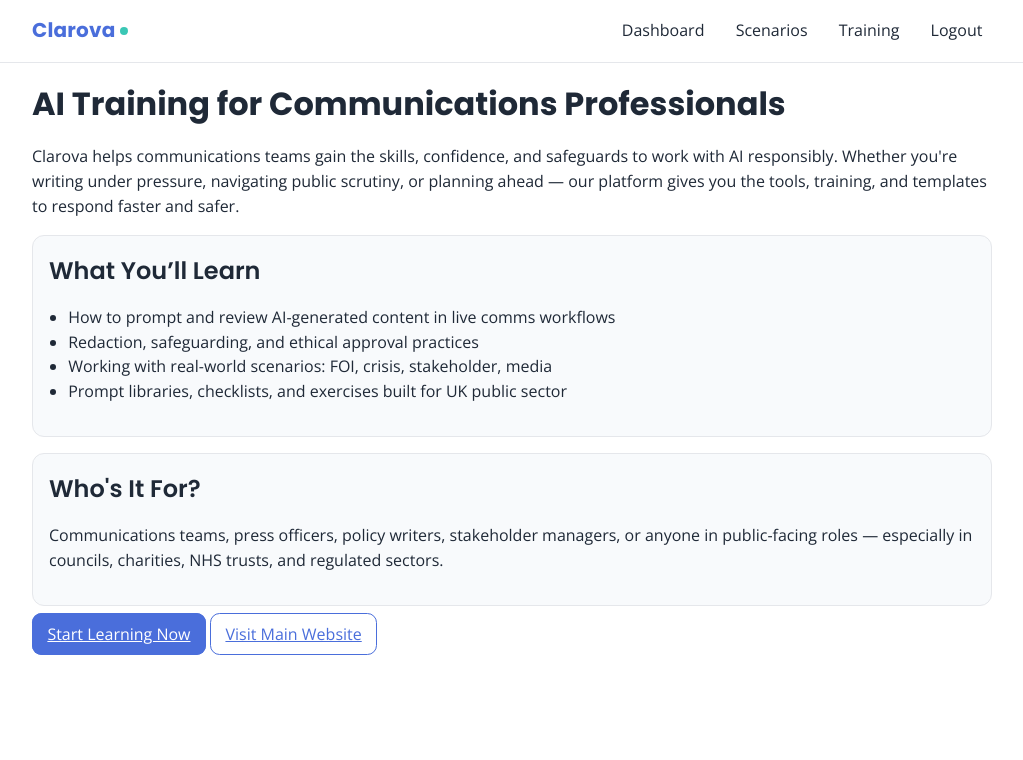
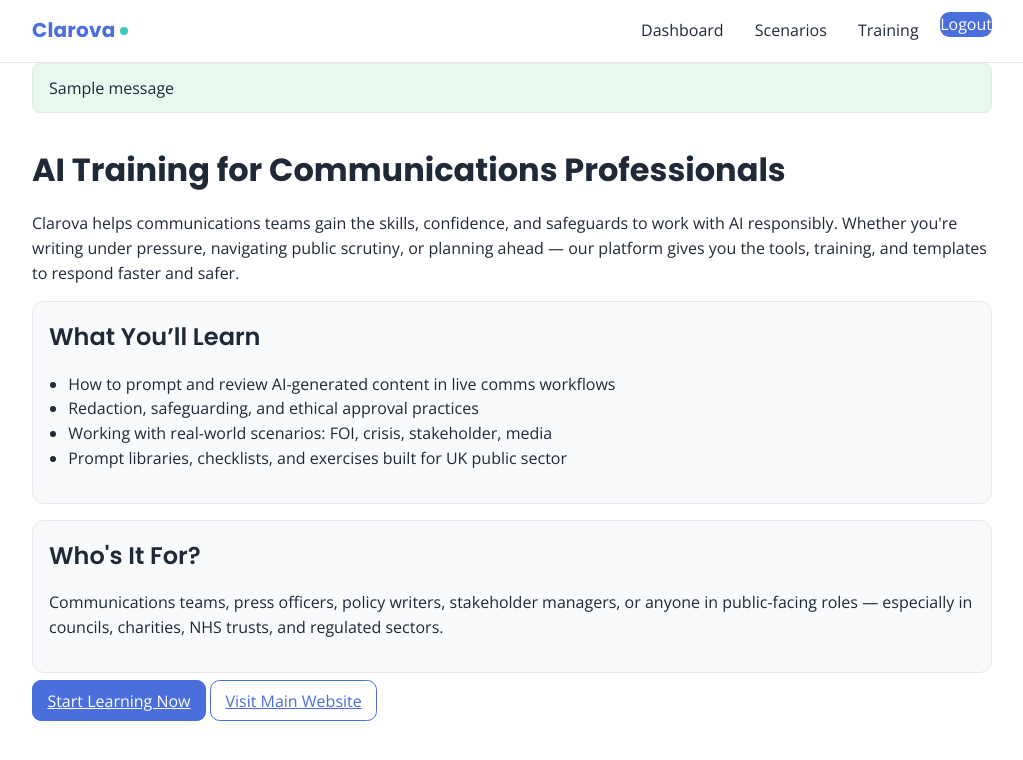
Before and after one commit to HelenLloydJeng/clarova-mvp, a Django app: page / in a window 1280 px wide. Shown: the top 760 px of the page, without its empty margins (128-1151 px from the left). Run offline with Django 3.2, Linux system fonts and the light colour scheme; a user stored in the database is signed in; tables that the repository leaves empty hold one stand-in row (values such as "Sample post"); one stand-in notice (Sample message) is shown.

Commit message:
Fix logout flow with POST form and nav visibility; add linklike styling

```diff
--- a/static/app.css
+++ b/static/app.css
@@ -95,6 +95,18 @@
 a{color:var(--clarova-blue)}
 a:hover{opacity:.9}
 
+/* Makes the logout button look like a nav link */
+.linklike {
+  background: none;
+  border: 0;
+  padding: 0;
+  font: inherit;
+  cursor: pointer;
+  color: inherit;
+  text-decoration: none;
+}
+
+
 /* Buttons */
 button, .btn{
   font-family:inherit;
@@ -113,6 +125,16 @@
 }
 button:hover, .btn:hover{filter:brightness(0.98)}
 .btn-primary:hover{filter:brightness(0.95)}
+/* Secondary button for less-prominent CTAs */
+.btn-secondary{
+  background: color-mix(in oklab, var(--clarova-blue) 10%, white);
+  color: #0f2a5f;
+  border-color: color-mix(in oklab, var(--clarova-blue) 25%, white);
+}
+.btn-secondary:hover{ filter: brightness(0.97); }
+/* Variant: Secondary button for less-prominent CTAs */
+
+
 
 /* Cards / panels */
 .card{
@@ -163,6 +185,50 @@
 main{display:block}
 main > *{max-width:1000px; margin:0 auto; padding:1rem 1.25rem}
 
+/* Component: Hero (Home & Dashboard)
+   Purpose: concise intro + two primary CTAs; matches main content width. */
+
+.hero{
+  padding: 3rem 1.25rem;
+  text-align: center;
+  background: var(--bg-soft);
+  border: 1px solid var(--border);
+  border-radius: 1rem;
+  margin: 1rem auto 2rem;
+  max-width: 1000px; /* matches layout width */
+}
+.hero h1{
+  margin: 0 0 .5rem;
+  font-size: clamp(1.6rem, 2.5vw, 2.2rem);
+}
+.hero p{
+  margin: 0 auto 1rem;
+  max-width: 60ch;
+  color: var(--ink-soft);
+}
+.hero-compact{ padding: 2rem 1rem; }
+
+/* Layout helper: CTA group (inline-flex, wraps on mobile) */
+
+.cta-group{
+  display: inline-flex;
+  gap: .75rem;
+  flex-wrap: wrap;
+  justify-content: center;
+}
+
+/* Component: Feedback messages (used by Django messages) */
+
+.messages{ max-width:1000px; margin: 0 auto 1rem; padding: 0 1.25rem; }
+.msg{
+  padding:.75rem 1rem; border-radius:.5rem; margin-bottom:.5rem;
+  border:1px solid var(--border);
+}
+.msg-success{ background:#eaf9ef; }
+.msg-error{ background:#fdecec; }
+.msg-warning{ background:#fff7e5; }
+
+
 /* Utilities */
 .mt-1{margin-top:.25rem} .mt-2{margin-top:.5rem} .mt-3{margin-top:1rem}
 .mb-1{margin-bottom:.25rem} .mb-2{margin-bottom:.5rem} .mb-3{margin-bottom:1rem}
@@ -170,3 +236,12 @@
 .hidden {
   display: none;
 }
+.visually-hidden-focusable{
+  position:absolute; left:-9999px; top:auto; width:1px; height:1px; overflow:hidden;
+}
+/* Utility: visually-hidden but focusable (for skip link) */
+
+.visually-hidden-focusable:focus{
+  position:static; width:auto; height:auto; padding:.5rem .75rem; background:#fff3cd; border-radius:.5rem;
+  display:inline-block; margin: .5rem 1.25rem;
+}
--- a/templates/base.html
+++ b/templates/base.html
@@ -1,6 +1,14 @@
 {% load static %}
+ {% comment %}
+Base layout
+Purpose: Global shell (head tags, header/nav, messages, main, footer/scripts).
+Template blocks: "title", "content"
+CSS hooks: .site-header, nav[aria-label="Main"], .messages, .msg-*.
+{% endcomment %}
+
 <!doctype html>
 <html lang="en">
+
     <head>
     <meta charset="utf-8">
     <title>{% block title %}Clarova{% endblock %}</title>
@@ -9,9 +17,12 @@
     <link rel="stylesheet" href="{% static 'app.css' %}">
     <link href="https://fonts.googleapis.com/css2?family=Open+Sans:wght@400;600&family=Poppins:wght@400;600;700&display=swap" rel="stylesheet">
 
-
   </head>
   <body>
+    <!-- Accessibility: keyboard users can skip nav to main content -->
+
+    <a href="#main" class="visually-hidden-focusable">Skip to main content</a>
+
    <header class="site-header">
   <div class="inner">
     <a href="{% url 'core:home' %}" class="brand-logo">
@@ -22,18 +33,39 @@
     <a href="{% url 'core:dashboard' %}">Dashboard</a>
     <a href="{% url 'scenarios:list' %}">Scenarios</a>
     <a href="{% url 'training:list' %}">Training</a>
-        <a href="{% url 'account_logout' %}">Logout</a>
+
+    <form method="post" action="{% url 'account_logout' %}" style="display:inline">
+      {% csrf_token %}
+      <button type="submit" class="linklike">Logout</button>
+    </form>
   {% else %}
     <a href="{% url 'account_login' %}">Login</a>
     <a href="{% url 'account_signup' %}">Sign up</a>
   {% endif %}
 </nav>
+
   </div>
  </header>
+  <main id="main">
 
-    <main>
+  {% if messages %}
+    <div class="messages">
+      {% for message in messages %}
+        <div class="msg msg-{{ message.tags }}">{{ message }}</div>
+      {% endfor %}
+    </div>
+  {% endif %}
+  {# Page-specific content starts here #}
+
   {% block content %}{% endblock %}
 </main>
     <script src="{% static 'js/app.js' %}" defer></script>
   </body>
+
 </html>
+
+{% comment %}
+Django messages
+Purpose: show success/error/warning notices from views (e.g., Stripe errors, form validation).
+Styling: .messages, .msg, .msg-success/.msg-error/.msg-warning in app.css
+{% endcomment %}
```
Also changed, not shown: templates/account/logout.html (+27 -8 lines). Lines whose indentation alone changed are shown as unchanged.
